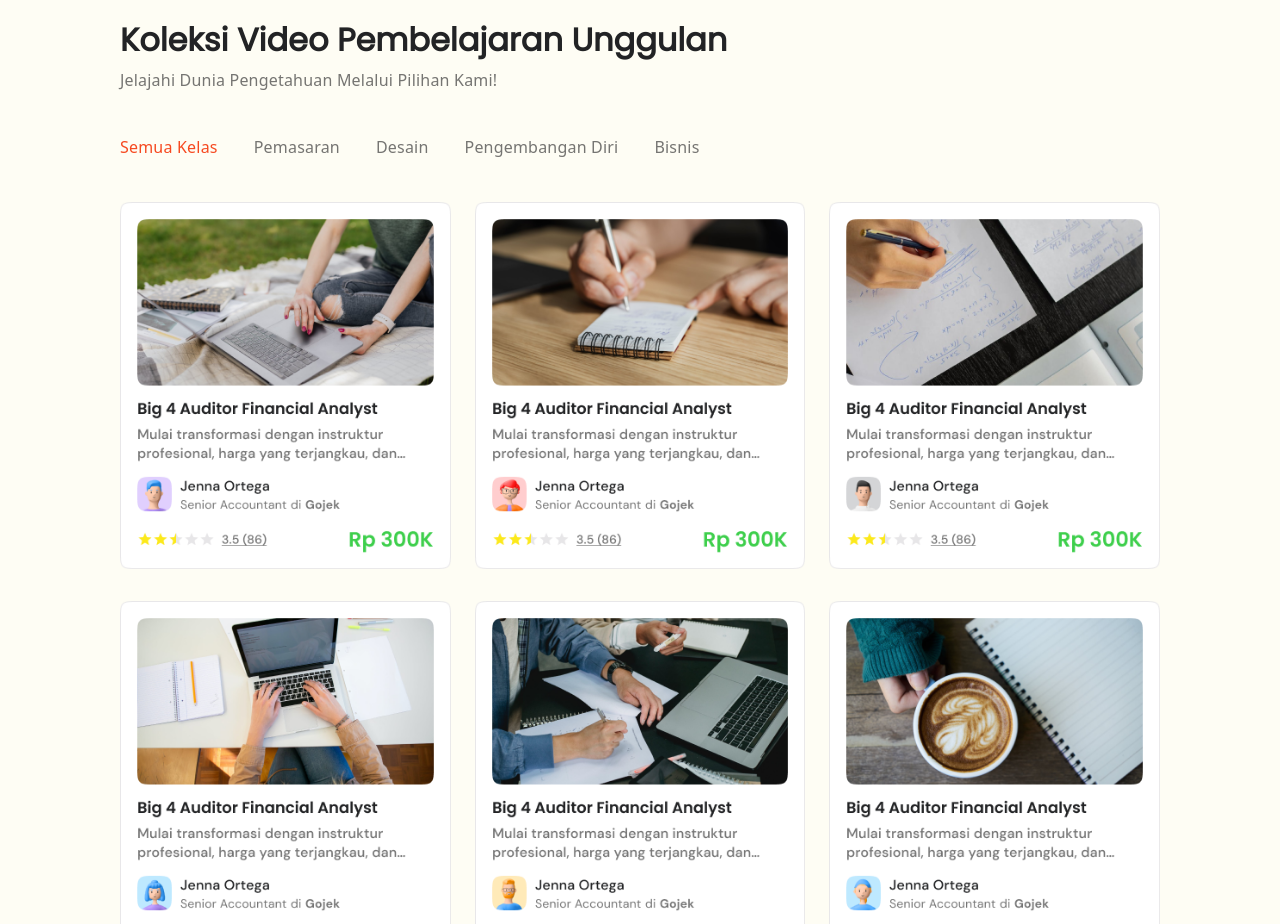
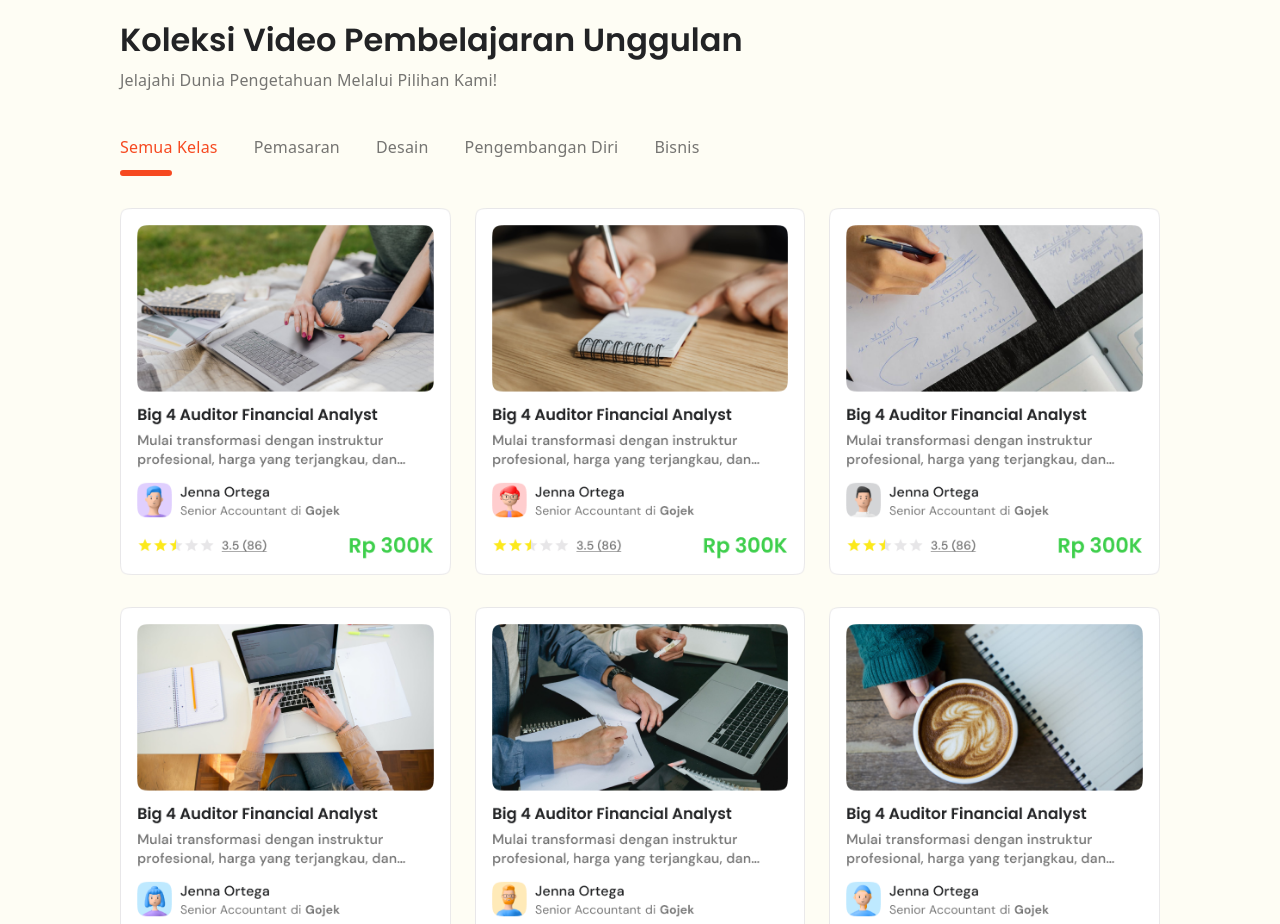
Before and after one commit to budiwputra/videobelajar-react-js, a React app: page /home in a window 1280 px wide. Shown: the part 860-1784 px from the top of the page. Built offline with nearby package versions, Linux system fonts and the light colour scheme; the HTML template or start-up script is replaced by a standard one.

Commit message:
typography

```diff
--- a/src/components/HeadingBold.jsx
+++ b/src/components/HeadingBold.jsx
@@ -1,3 +1,9 @@
+import '@fontsource/poppins/300.css';
+import '@fontsource/poppins/400.css';
+import '@fontsource/poppins/500.css';
+import '@fontsource/poppins/600.css';
+import '@fontsource/poppins/700.css';
+
 const HeadingBold = ({children, className}) => {
     return (
         <h1 className={`font-bold leading-[110%] font-[poppins] text-white ${className}`}>{children}</h1>
--- a/src/components/NavBar.jsx
+++ b/src/components/NavBar.jsx
@@ -1,7 +1,7 @@
 const NavBar = ({children}) => {
     return (
         <ul className="flex flex-row justify-start
-        [&>li]:py-[12px] [&>li]:pr-[36px] [&>li]:font-medium [&>li]:leading-[140%] [&>li]:tracking-[0.2px]
+        [&>li]:pt-[12px] [&>li]:pr-[36px] [&>li]:font-medium [&>li]:leading-[140%] [&>li]:tracking-[0.2px]
         [&>li]:text-sm [&>li]:sm:text-base text-dark-secondary [&>li]:whitespace-nowrap">{children}</ul>
     )
 }
--- a/src/pages/Home.jsx
+++ b/src/pages/Home.jsx
@@ -39,7 +39,7 @@ const App = () => {
         </div>
         <div className="flex space-x-6 overflow-x-auto scrollbar-hide">
           <NavBar>
-            <li className="text-tertiary-default">Semua Kelas</li>
+            <li className="text-tertiary-default flex flex-col justify-between gap-[12px]"><span>Semua Kelas</span> <span className="border-3 rounded-sm w-[52px]"></span></li>
             <li className="">Pemasaran</li>
             <li className="">Desain</li>
             <li className="">Pengembangan Diri</li>
```
